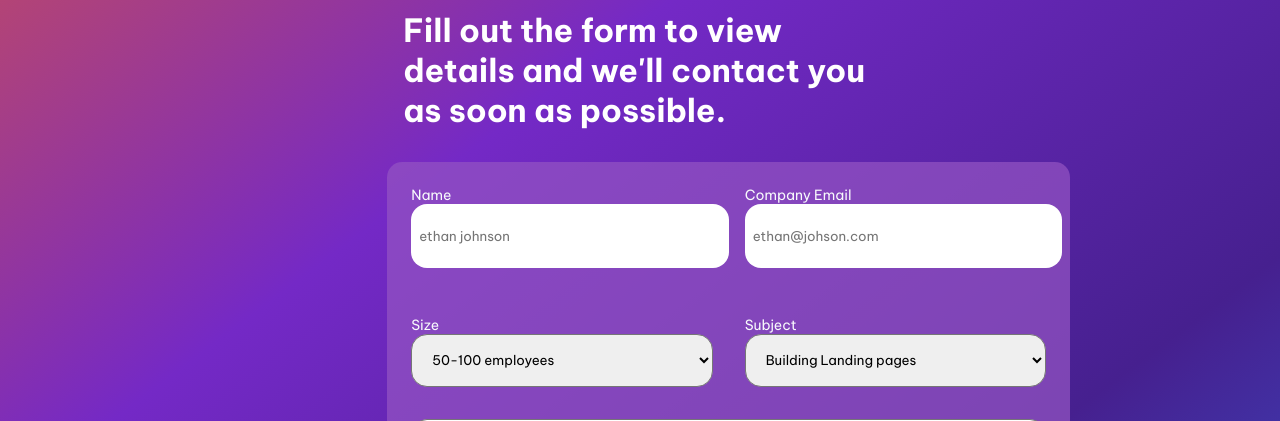
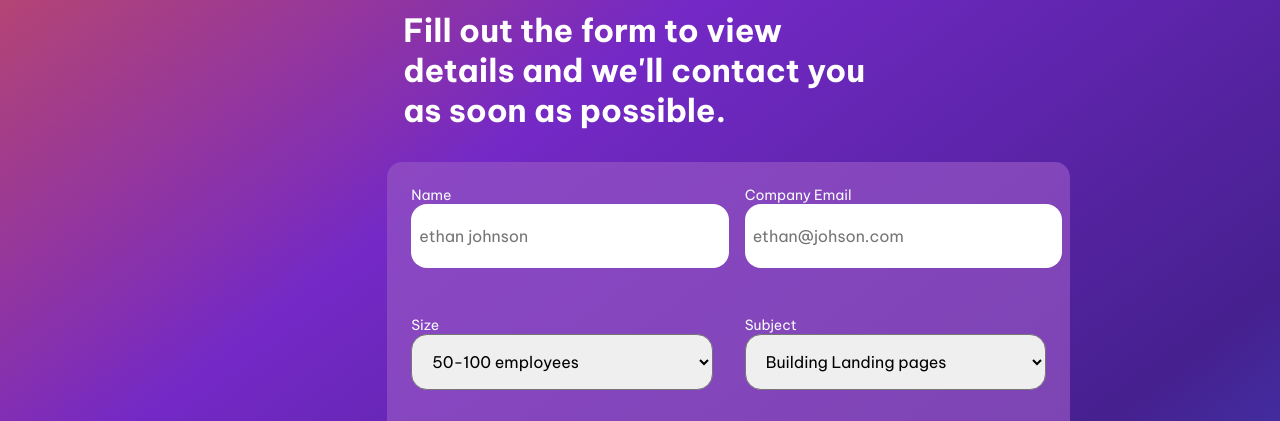
Before and after one commit to abu-abdullah22/responsive-contact-form, a plain HTML site: page index.html in a window 1280 px wide. Shown: the part 379-800 px from the top of the page. Drawn offline with Linux system fonts and the light colour scheme.

Commit message:
another one

```diff
--- a/styles/style.css
+++ b/styles/style.css
@@ -73,6 +73,9 @@ textarea, select {
     border-radius: 1rem;
     padding: 1rem;
 }
+input, select, textarea{
+    font-size: 1rem;
+}
 
 button{
     color: #4036A9;
```
